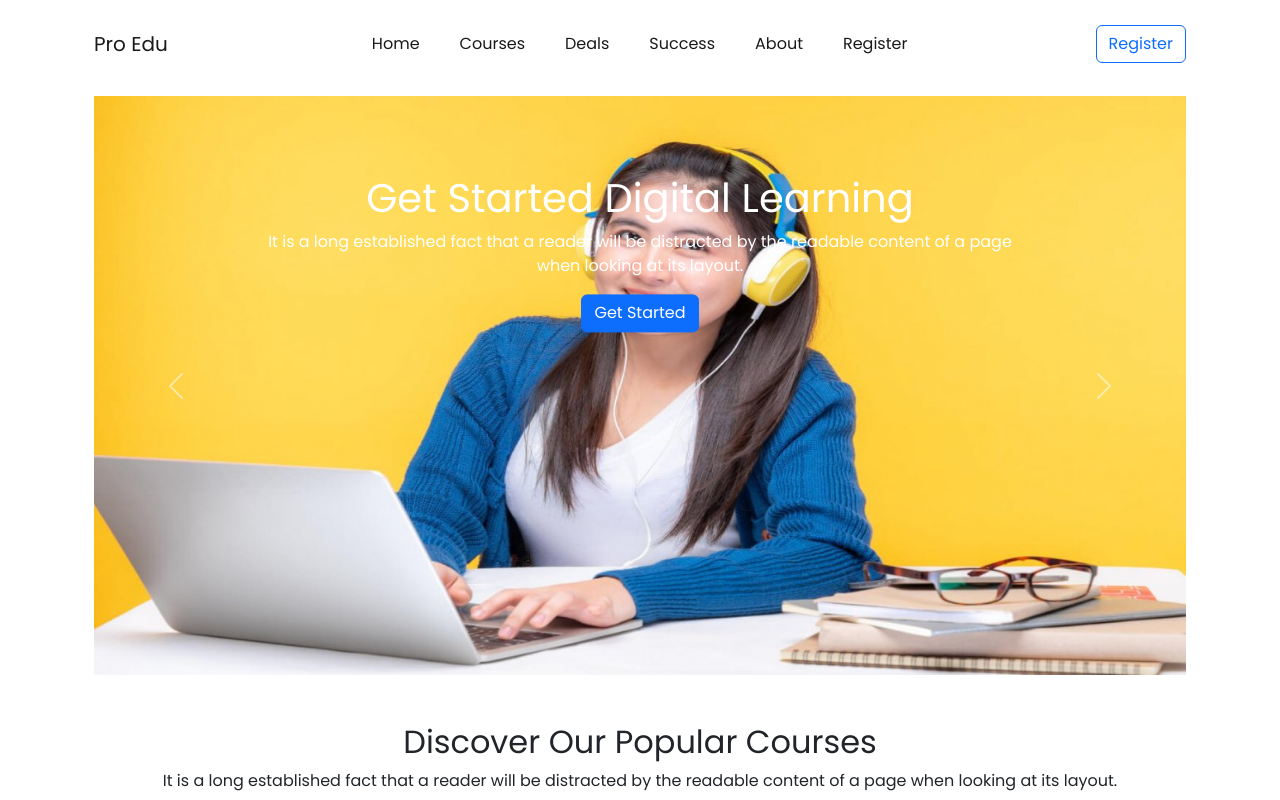
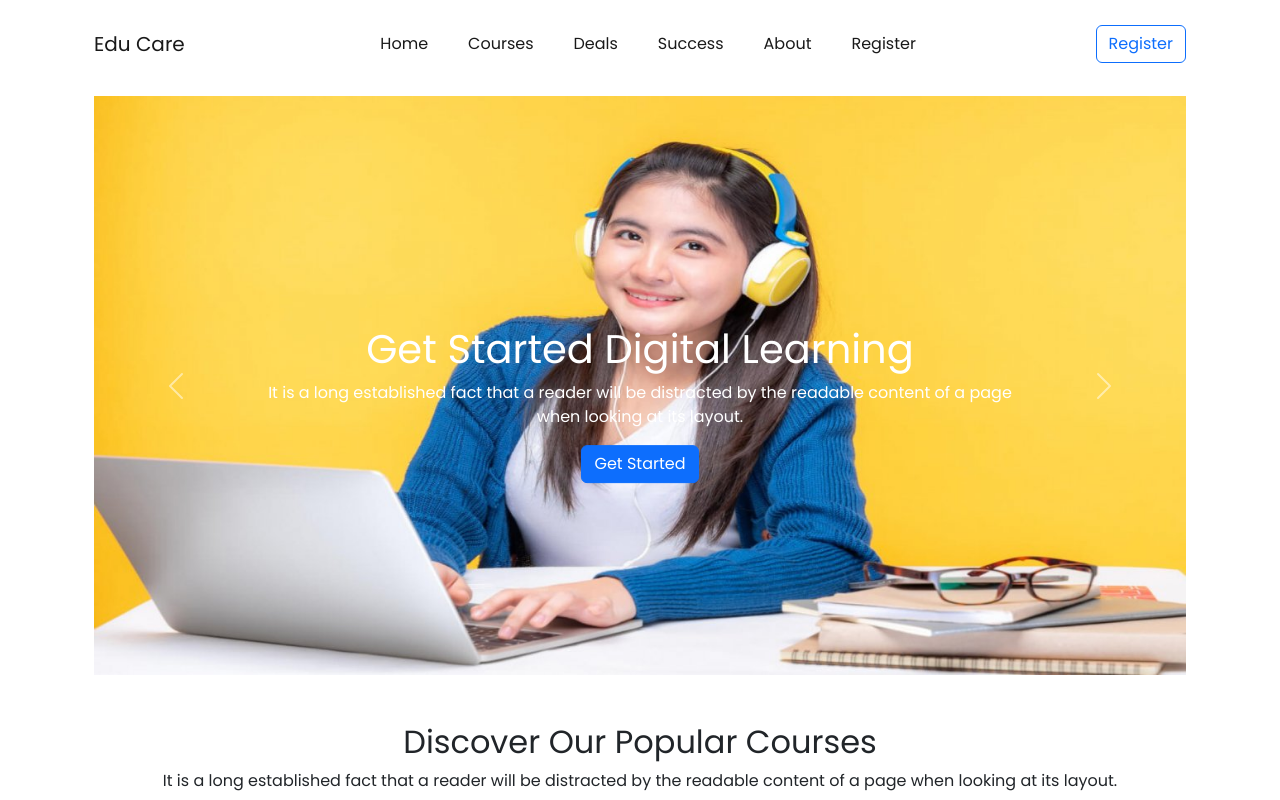
Before and after one commit to Jisan-Hasan/edtech-website, a plain HTML site: page index.html in a window 1280 px wide. Both pictures are taken after a click on the link "Home". Shown: the top 800 px of the page. Drawn offline with nearby package versions, Linux system fonts and the light colour scheme.

Commit message:
title updated

```diff
--- a/index.html
+++ b/index.html
@@ -4,7 +4,7 @@
 <head>
     <meta charset="utf-8" />
     <meta name="viewport" content="width=device-width, initial-scale=1" />
-    <title>Bootstrap demo</title>
+    <title>Edu Care-Home</title>
 
 
     <!-- Font-Awesome kit script -->
@@ -24,7 +24,7 @@
         <!-- navbar start -->
         <nav class="navbar navbar-expand-lg">
             <div class="container-fluid">
-                <a class="navbar-brand display-1" href="#">Pro Edu</a>
+                <a class="navbar-brand" href="#">Edu Care</a>
                 <button class="navbar-toggler" type="button" data-bs-toggle="collapse"
                     data-bs-target="#navbarSupportedContent" aria-controls="navbarSupportedContent"
                     aria-expanded="false" aria-label="Toggle navigation">
--- a/style.css
+++ b/style.css
@@ -8,6 +8,6 @@ body {
 /* Top Banner */
 
 .carousel-caption {
-    top: 30%;
+    top: 50%;
     transform: translateY(-30%);
 }
```
